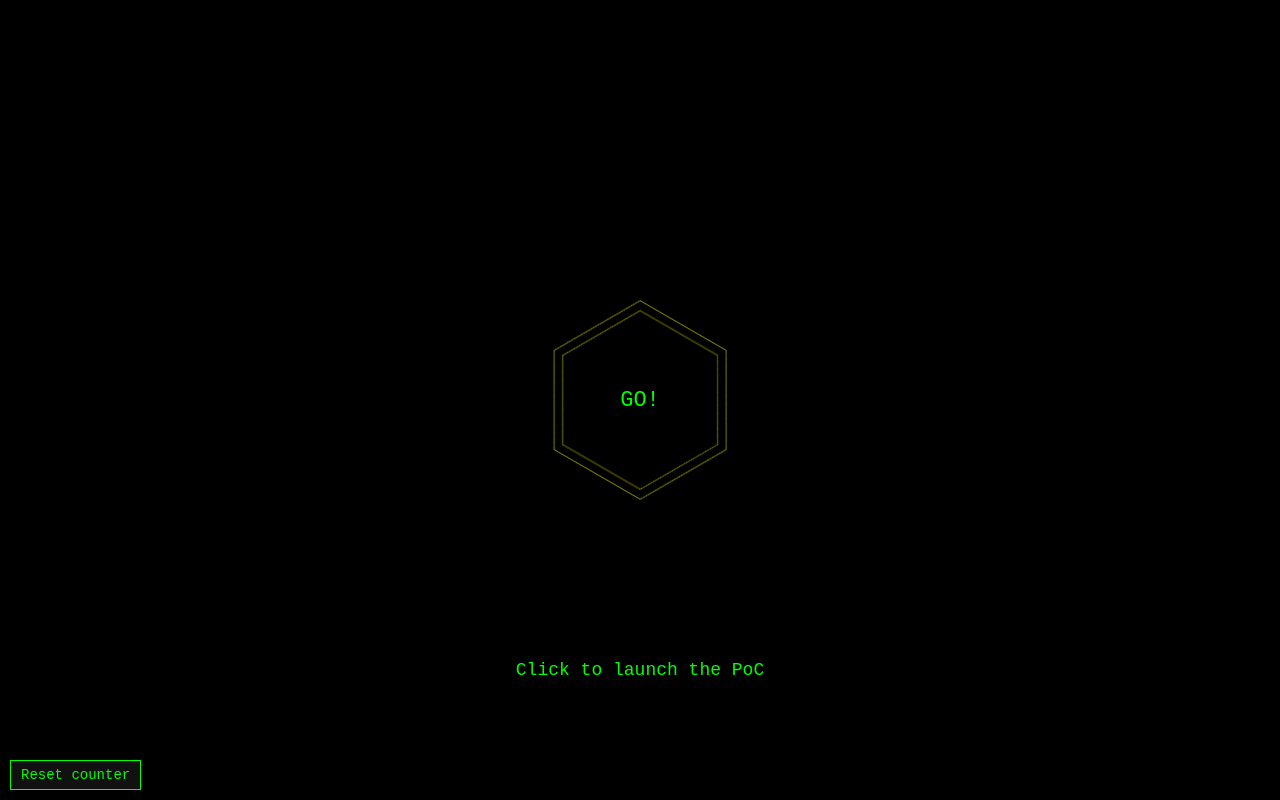
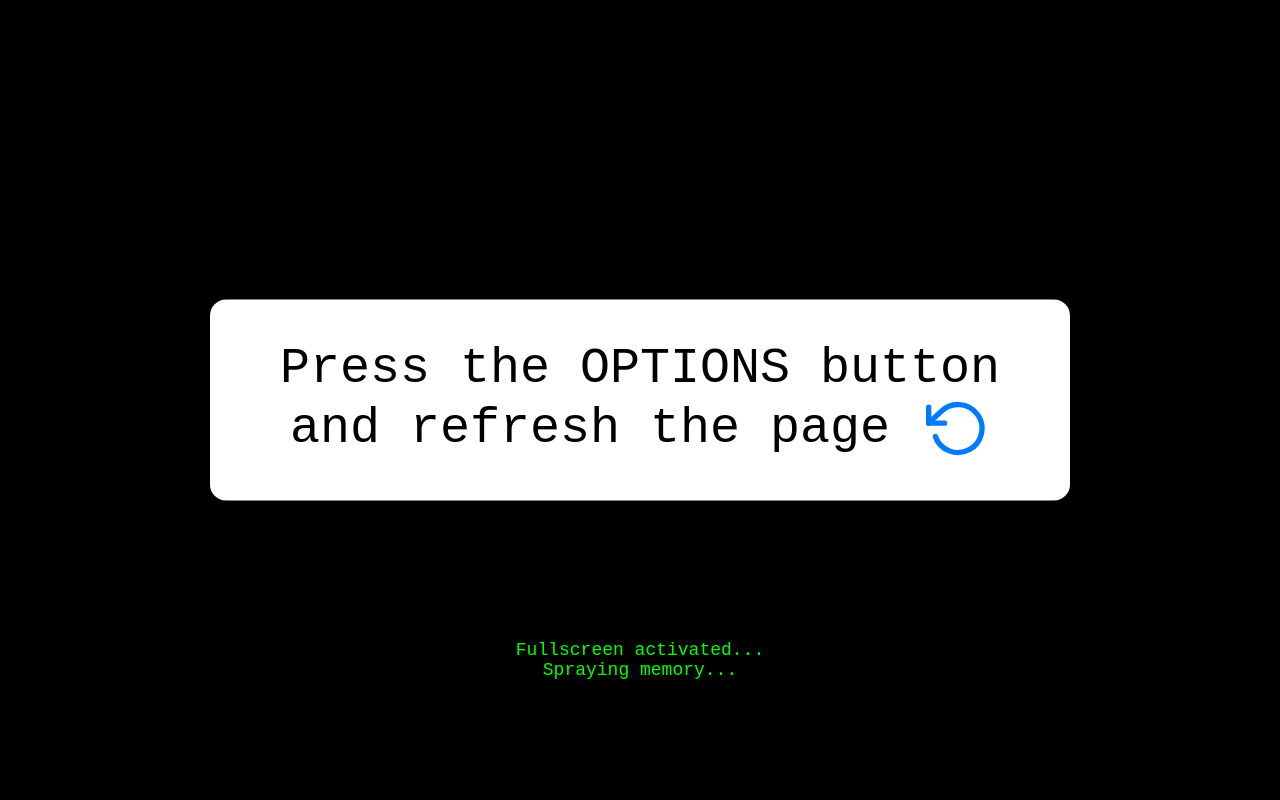
Before and after one commit to ps4xploit900/POC, a plain HTML site: page index.html in a window 1280 px wide. Both pictures are taken after a click on the element 640 px from the left and 400 px from the top of the page. Drawn offline with Linux system fonts and the light colour scheme.

Commit message:
Update index.html

```diff
--- a/index.html
+++ b/index.html
@@ -129,20 +129,6 @@ body {
   box-shadow: 0 0 30px rgba(0,0,0,0.7);
   display: none;
 }
-
-#resetBtn {
-  position: fixed;
-  bottom: 10px;
-  left: 10px;
-  background: #111;
-  color: #0f0;
-  border: 1px solid #0f0;
-  padding: 6px 10px;
-  font-family: monospace;
-  font-size: 14px;
-  cursor: pointer;
-  z-index: 10000;
-}
 </style>
 </head>
 <body>
@@ -166,33 +152,27 @@ body {
   </div>
 </div>
 
-<button id="resetBtn" onclick="resetCrashCount()">Reset counter</button>
-
 <script>
 window.onload = () => {
-  if (localStorage.getItem("wasAboutToCrash") === "yes") {
-    localStorage.removeItem("wasAboutToCrash");
+  setTimeout(() => {
+    if (localStorage.getItem("wasAboutToCrash") === "yes") {
+      localStorage.removeItem("wasAboutToCrash");
 
-    let count = parseInt(localStorage.getItem("memoryCrashCount") || "0", 10);
-    count++;
-    localStorage.setItem("memoryCrashCount", count);
-
-   }
-  }, 10000); // time
+      let count = parseInt(localStorage.getItem("memoryCorruptionCount") || "0", 10);
+      count++;
+      localStorage.setItem("memoryCorruptionCount", count);
+      alert("✔ Memory corruption detected [" + count + "]");
+    }
+  }, 10000);
 };
-
-function resetCrashCount() {
-  localStorage.removeItem("memoryCrashCount");
-  alert("Memory corruption counter reset.");
-}
 
 function runPoC() {
   document.getElementById("message").textContent =
     "Fullscreen activated...\nSpraying memory...";
 
+  localStorage.setItem("wasAboutToCrash", "yes");
+
   document.body.requestFullscreen().then(() => {
-    localStorage.setItem("wasAboutToCrash", "yes");
-
     const PATTERN   = 0x43434343;
     const SPRAY_CNT = 100000;
     const SPRAY_LEN = 16;
```
